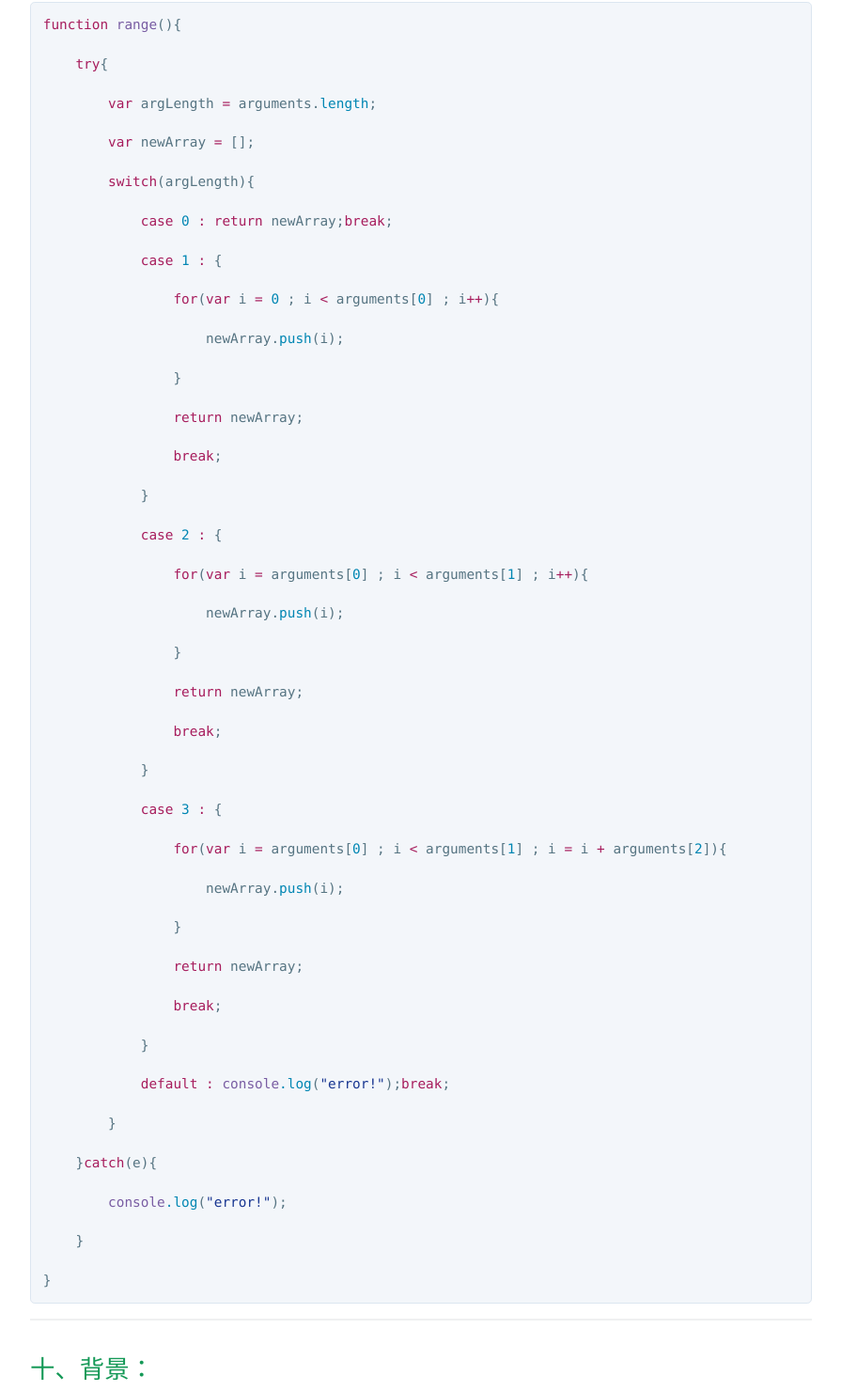
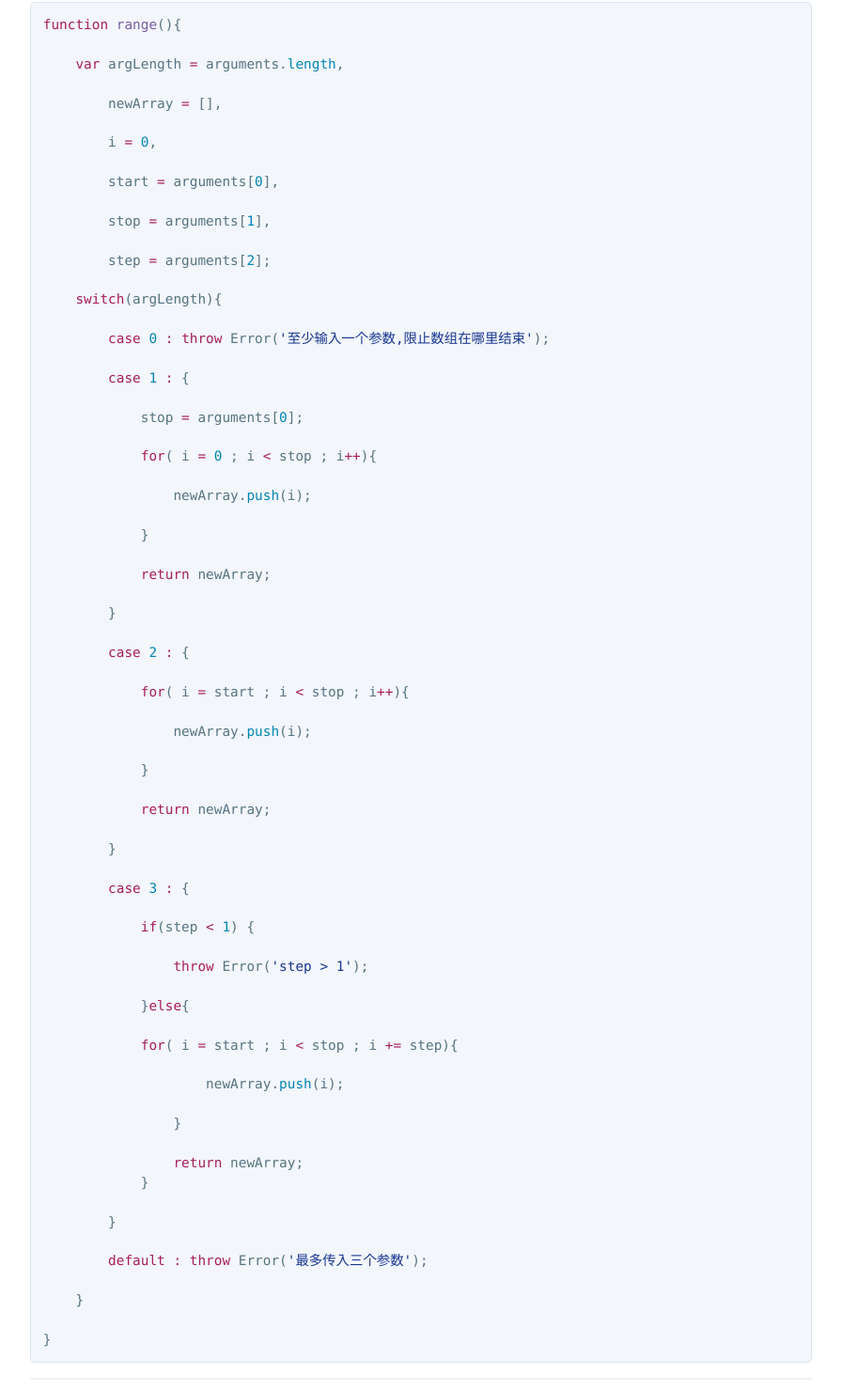
Before and after one commit to TimTsang/front-endOnlineExamination, a plain HTML site: page index.html in a window 1280 px wide. Shown: the part 8686-10166 px from the top of the page at 94% size, without its empty margins (192-1087 px from the left). Drawn offline with nearby package versions, Linux system fonts and the light colour scheme.

```diff
--- a/index.html
+++ b/index.html
@@ -362,19 +362,27 @@
 
 <div class="highlight highlight-JavaScript"><pre><span class="pl-k">function</span> <span class="pl-en">range</span>(){
 
-    <span class="pl-k">try</span>{
+    <span class="pl-k">var</span> argLength <span class="pl-k">=</span> arguments.<span class="pl-c1">length</span>,
 
-        <span class="pl-k">var</span> argLength <span class="pl-k">=</span> arguments.<span class="pl-c1">length</span>;
+        newArray <span class="pl-k">=</span> [],
 
-        <span class="pl-k">var</span> newArray <span class="pl-k">=</span> [];
+        i <span class="pl-k">=</span> <span class="pl-c1">0</span>,
+
+        start <span class="pl-k">=</span> arguments[<span class="pl-c1">0</span>],
+
+        stop <span class="pl-k">=</span> arguments[<span class="pl-c1">1</span>],
+
+        step <span class="pl-k">=</span> arguments[<span class="pl-c1">2</span>];
 
     <span class="pl-k">switch</span>(argLength){
 
-            <span class="pl-k">case</span> <span class="pl-c1">0</span> <span class="pl-k">:</span> <span class="pl-k">return</span> newArray;<span class="pl-k">break</span>;
+        <span class="pl-k">case</span> <span class="pl-c1">0</span> <span class="pl-k">:</span> <span class="pl-k">throw</span> Error(<span class="pl-s"><span class="pl-pds">'</span>至少输入一个参数,限止数组在哪里结束<span class="pl-pds">'</span></span>);
 
         <span class="pl-k">case</span> <span class="pl-c1">1</span> <span class="pl-k">:</span> {
 
-                <span class="pl-k">for</span>(<span class="pl-k">var</span> i <span class="pl-k">=</span> <span class="pl-c1">0</span> ; i <span class="pl-k">&lt;</span> arguments[<span class="pl-c1">0</span>] ; i<span class="pl-k">++</span>){
+            stop <span class="pl-k">=</span> arguments[<span class="pl-c1">0</span>];
+
+            <span class="pl-k">for</span>( i <span class="pl-k">=</span> <span class="pl-c1">0</span> ; i <span class="pl-k">&lt;</span> stop ; i<span class="pl-k">++</span>){
 
                 newArray.<span class="pl-c1">push</span>(i);
 
@@ -382,13 +390,11 @@
 
             <span class="pl-k">return</span> newArray;
 
-                <span class="pl-k">break</span>;
-
         }
 
         <span class="pl-k">case</span> <span class="pl-c1">2</span> <span class="pl-k">:</span> {
 
-                <span class="pl-k">for</span>(<span class="pl-k">var</span> i <span class="pl-k">=</span> arguments[<span class="pl-c1">0</span>] ; i <span class="pl-k">&lt;</span> arguments[<span class="pl-c1">1</span>] ; i<span class="pl-k">++</span>){
+            <span class="pl-k">for</span>( i <span class="pl-k">=</span> start ; i <span class="pl-k">&lt;</span> stop ; i<span class="pl-k">++</span>){
 
                 newArray.<span class="pl-c1">push</span>(i);
 
@@ -396,31 +402,28 @@
 
             <span class="pl-k">return</span> newArray;
 
-                <span class="pl-k">break</span>;
-
         }
 
         <span class="pl-k">case</span> <span class="pl-c1">3</span> <span class="pl-k">:</span> {
 
-                <span class="pl-k">for</span>(<span class="pl-k">var</span> i <span class="pl-k">=</span> arguments[<span class="pl-c1">0</span>] ; i <span class="pl-k">&lt;</span> arguments[<span class="pl-c1">1</span>] ; i <span class="pl-k">=</span> i <span class="pl-k">+</span> arguments[<span class="pl-c1">2</span>]){
+            <span class="pl-k">if</span>(step <span class="pl-k">&lt;</span> <span class="pl-c1">1</span>) {
+
+                <span class="pl-k">throw</span> Error(<span class="pl-s"><span class="pl-pds">'</span>step &gt; 1<span class="pl-pds">'</span></span>);
+
+            }<span class="pl-k">else</span>{
+
+            <span class="pl-k">for</span>( i <span class="pl-k">=</span> start ; i <span class="pl-k">&lt;</span> stop ; i <span class="pl-k">+=</span> step){
 
                     newArray.<span class="pl-c1">push</span>(i);
 
                 }
 
                 <span class="pl-k">return</span> newArray;
-
-                <span class="pl-k">break</span>;
+            }
 
         }
 
-            <span class="pl-k">default</span> <span class="pl-k">:</span> <span class="pl-en">console</span><span class="pl-c1">.log</span>(<span class="pl-s"><span class="pl-pds">"</span>error!<span class="pl-pds">"</span></span>);<span class="pl-k">break</span>;
-
-        }
-
-    }<span class="pl-k">catch</span>(e){
-
-        <span class="pl-en">console</span><span class="pl-c1">.log</span>(<span class="pl-s"><span class="pl-pds">"</span>error!<span class="pl-pds">"</span></span>);
+        <span class="pl-k">default</span> <span class="pl-k">:</span> <span class="pl-k">throw</span> Error(<span class="pl-s"><span class="pl-pds">'</span>最多传入三个参数<span class="pl-pds">'</span></span>);
 
     }
 
@@ -495,6 +498,28 @@
     <span class="pl-c1"><span class="pl-c1">font-size</span></span>: <span class="pl-c1">20<span class="pl-k">px</span></span>;
     <span class="pl-c1"><span class="pl-c1">text-align</span></span>: <span class="pl-c1">center</span>;
     <span class="pl-c1"><span class="pl-c1">line-height</span></span>: <span class="pl-c1">50<span class="pl-k">px</span></span>;
+}</pre></div>
+
+<p>下面是锦欣大神提供的另一种答案：</p>
+
+<div class="highlight highlight-css"><pre><span class="pl-c">/**base style**/</span>
+<span class="pl-ent">div</span>{
+  <span class="pl-c1"><span class="pl-c1">background</span></span>:<span class="pl-c1">#000</span>;
+  <span class="pl-c1"><span class="pl-c1">color</span></span>:<span class="pl-c1">#fff</span>;
+  <span class="pl-c1"><span class="pl-c1">height</span></span>:<span class="pl-c1">50<span class="pl-k">px</span></span>;
+  <span class="pl-c1"><span class="pl-c1">width</span></span>:<span class="pl-c1">50<span class="pl-k">px</span></span>;
+  <span class="pl-c1"><span class="pl-c1">text-align</span></span>:<span class="pl-c1">center</span>;
+  <span class="pl-c1"><span class="pl-c1">line-height</span></span>:<span class="pl-c1">50<span class="pl-k">px</span></span>;
+}
+
+<span class="pl-c">/**start here**/</span>
+main{
+  <span class="pl-c1"><span class="pl-c1">text-align</span></span>:<span class="pl-c1">center</span>;
+}
+<span class="pl-ent">div</span>{
+  <span class="pl-c1"><span class="pl-c1">display</span></span>:<span class="pl-c1">inline-block</span>;
+  _<span class="pl-c1">display</span>:<span class="pl-c1">inline</span>;<span class="pl-c">/*hank IE*/</span>
+  _<span class="pl-c1">zoom</span>:<span class="pl-c1">0</span>;<span class="pl-c">/*hank IE*/</span>
 }</pre></div>
 
 <hr>
```
Also changed, not shown: params.json (+1 -1 lines). Lines whose indentation alone changed are shown as unchanged.
